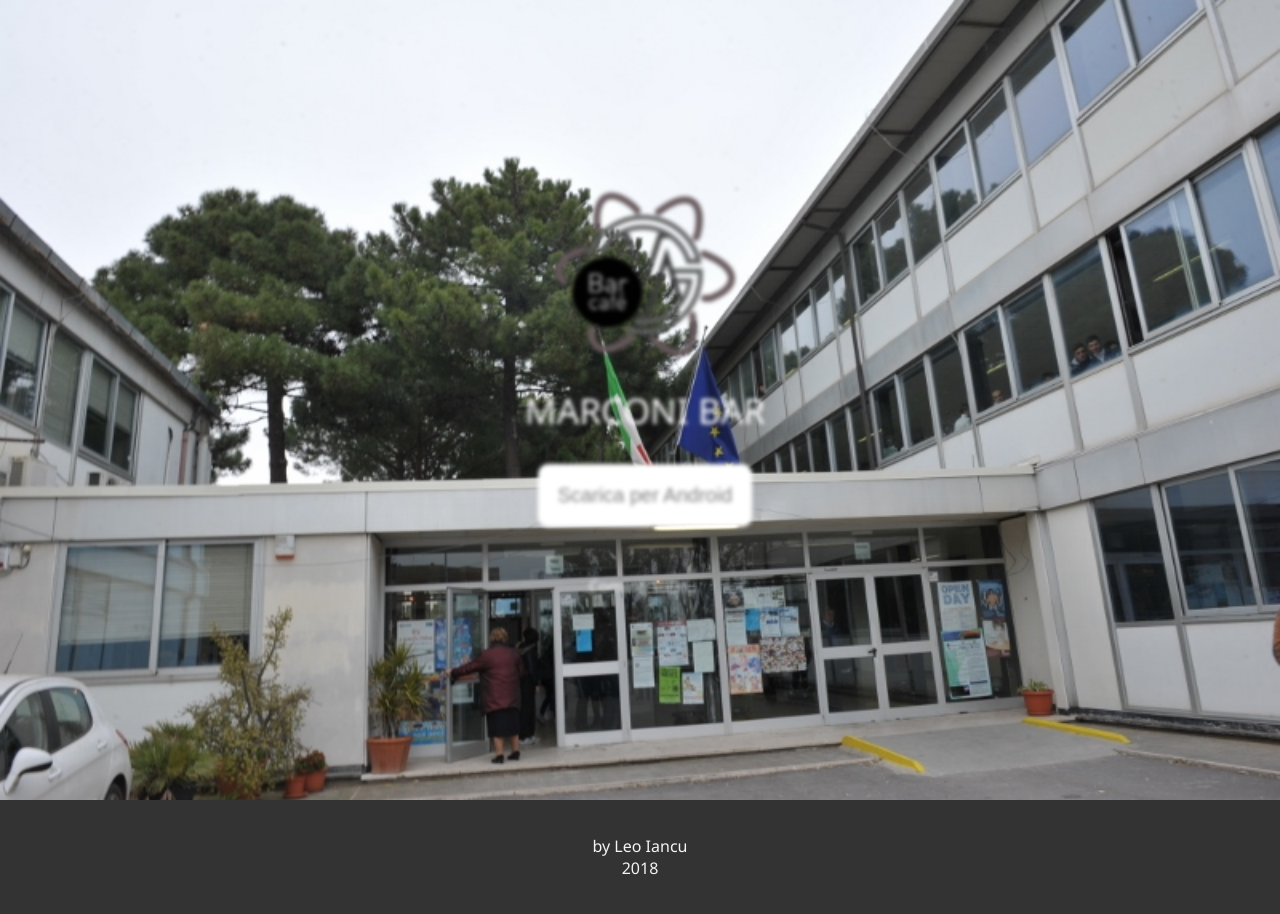
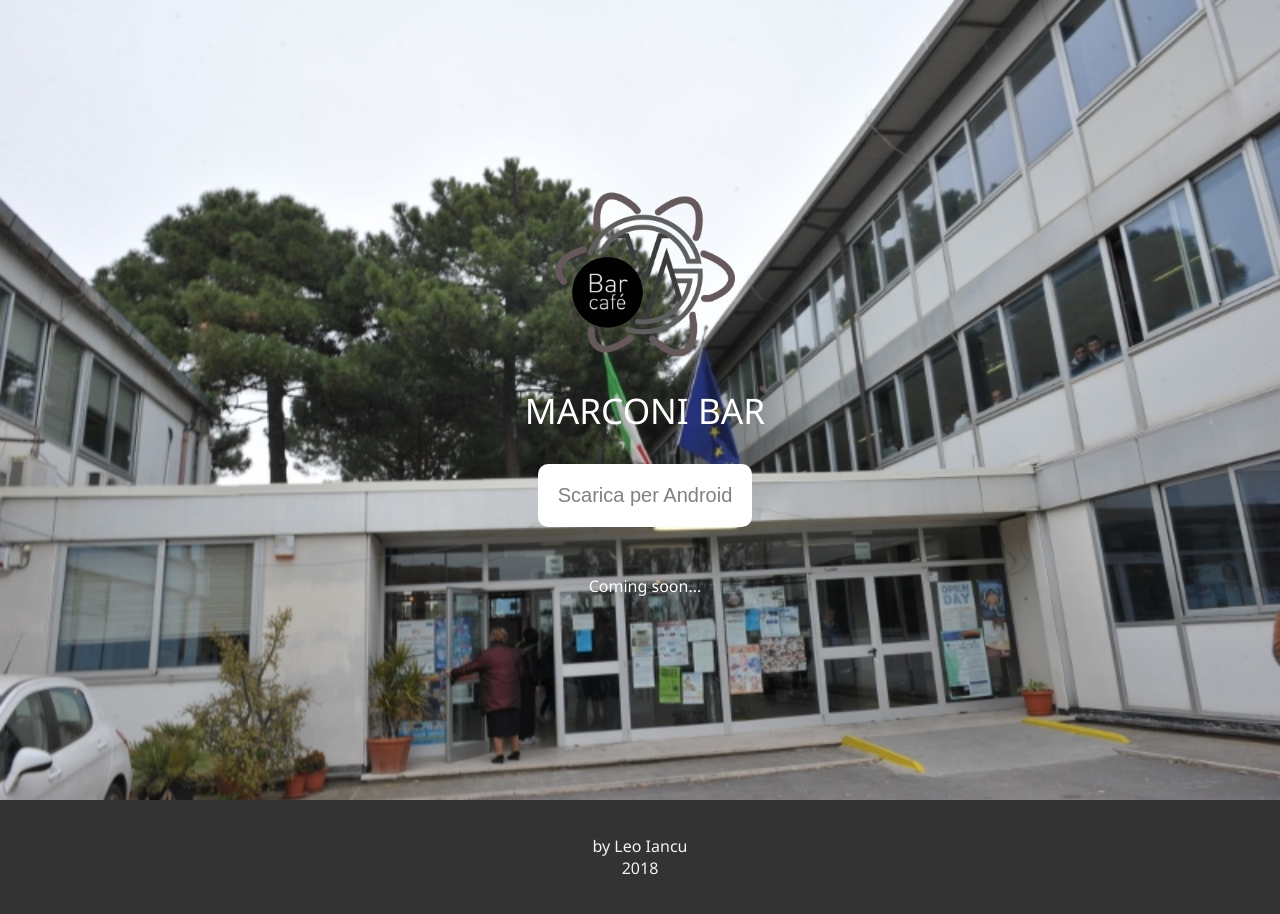
Before and after one commit to leoiancu21/Marconi-Bar, a plain HTML site: page Maconi-Bar/index.html in a window 1280 px wide. Drawn offline with Linux system fonts and the light colour scheme.

Commit message:
Add files via upload

```diff
--- a/Maconi-Bar/CSS/style.css
+++ b/Maconi-Bar/CSS/style.css
@@ -25,8 +25,8 @@ body {
 }
 
 .showcase:hover .content {
-    filter: blur(2px);
-    -webkit-filter: blur(2px);
+    filter: blur(0px);
+    -webkit-filter: blur(0px);
 }
 
 .content {
```
